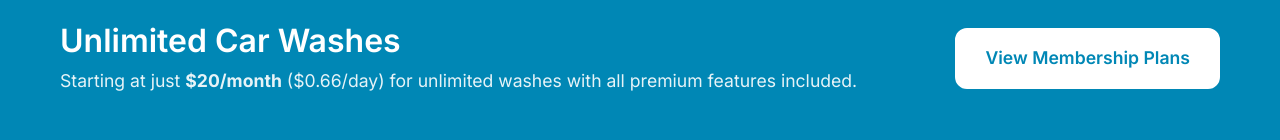
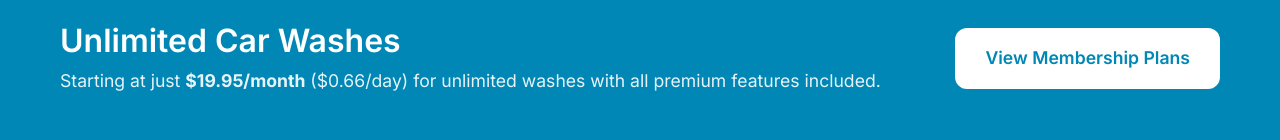
Before and after one commit to marcdejesus/shinyrides-carwash, a plain HTML site: page index.html in a window 1280 px wide. Shown: the part 660-800 px from the top of the page. Drawn offline with Linux system fonts and the light colour scheme.

Commit message:
Price change

```diff
--- a/index.html
+++ b/index.html
@@ -99,7 +99,7 @@
             <div class="membership-content">
                 <div class="membership-text">
                     <h2>Unlimited Car Washes</h2>
-                    <p>Starting at just <strong>$20/month</strong> ($0.66/day) for unlimited washes with all premium features included.</p>
+                    <p>Starting at just <strong>$19.95/month</strong> ($0.66/day) for unlimited washes with all premium features included.</p>
                 </div>
                 <div class="membership-cta">
                     <a href="/washes" class="btn btn-primary">View Membership Plans</a>
```
